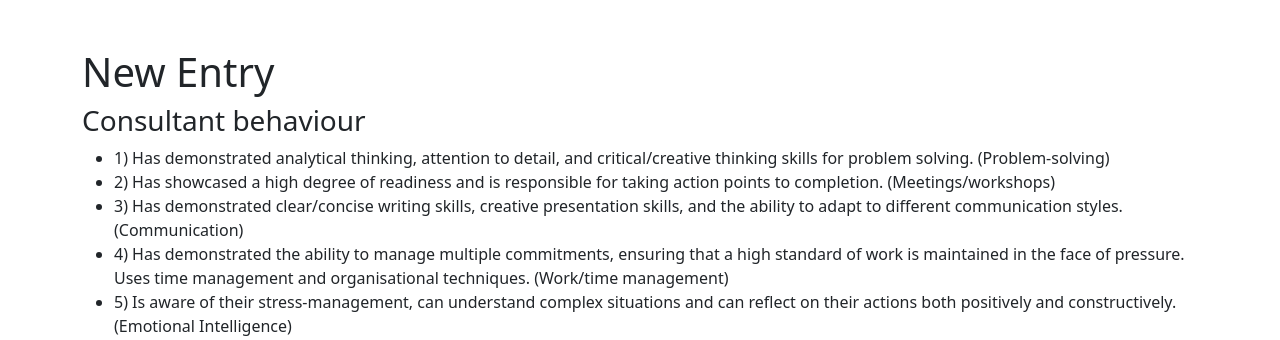
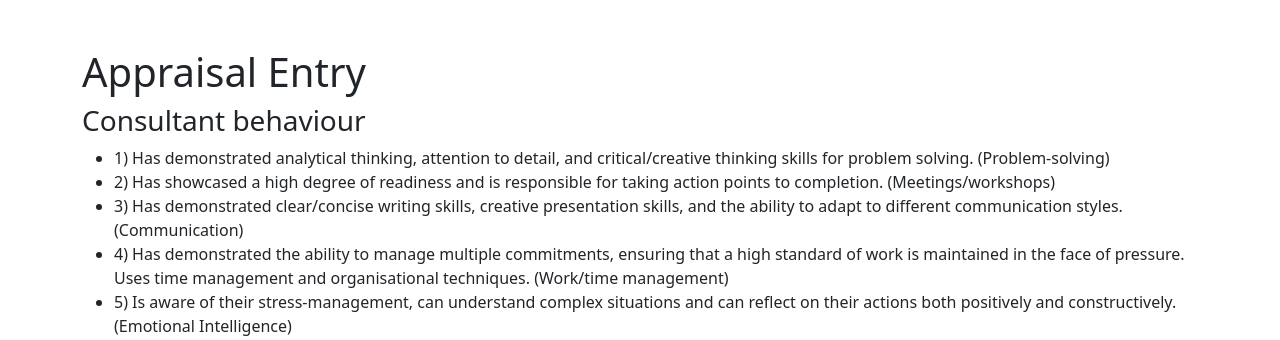
Before and after one commit to devind-ra/solirise, a Rails app: template app/views/entries/new.html.erb in a window 1280 px wide. Shown: the part 78-418 px from the top of the page. Run offline with Rails 7, Linux system fonts and the light colour scheme; the template is opened without the code that fills it, so the values that code supplies are empty; data comes from the database, SQL or seed files in the repository; style sheets or scripts are compiled from the project's sources; parts of the project's set-up code (start-up, migrations or seed data) failed here and were passed over; some libraries are stand-ins or nearby versions.

Commit message:
fixing layout for form entry

```diff
--- a/app/views/entries/new.html.erb
+++ b/app/views/entries/new.html.erb
@@ -1,5 +1,5 @@
 <div class='container'>
-  <h1 class='mt-5'>New Entry</h1>
+  <h1 class='mt-5'>Appraisal Entry</h1>
 
   <%= form_with(model: [@appraisal, @entry], local: true) do |form| %>
     <% @categories.each do |category| %>
@@ -26,3 +26,5 @@
   <div>
     <%= link_to "Back to home", home_index_path %>
   </div>
+  <br><br>
+</div>
```
